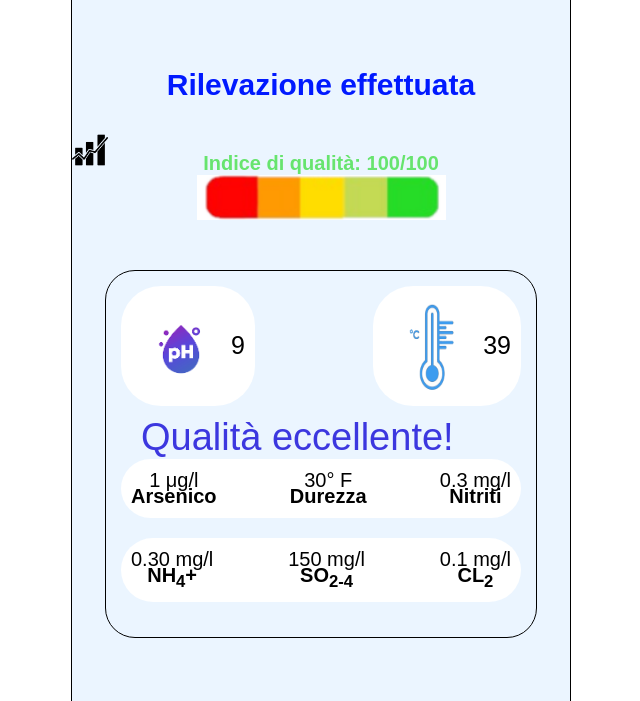
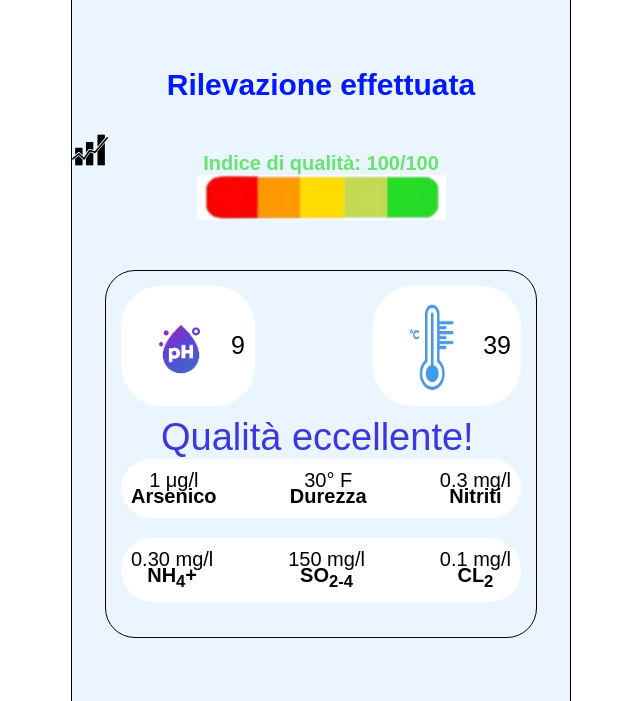
Before and after one commit to GerardoFesta/CleanWater, a plain HTML site: page doporilevazione.html in a window 1280 px wide. Shown: the top 701 px of the page, without its empty margins (319-959 px from the left). Drawn offline with Linux system fonts and the light colour scheme.

Commit message:
modifiche stile css

```diff
--- a/css/style.css
+++ b/css/style.css
@@ -131,6 +131,7 @@ body {
   font-weight: 600;
   text-align: center;
   padding-top: 8px;
+  font-family: arial;
 }
 
 .informationText img{
@@ -218,7 +219,8 @@ height: 100px;
 .waterQualityBox #percentage {
   font-size: 38px;
   color: #3c37df;
-  margin-left: 20px;
+  font-family: Arial;
+  margin-left: 40px;
 }
 
 .waterQualityBox #percentageDescription {
@@ -273,6 +275,7 @@ height: 100px;
 .waterQualityBox .particle #value {
   font-size: 20px;
   color:black;
+  font-style: normal;
 }
 
 .waterQualityBox .particle #index {
```
